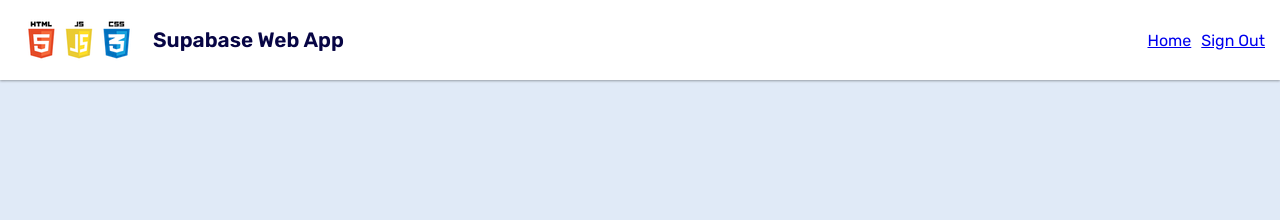
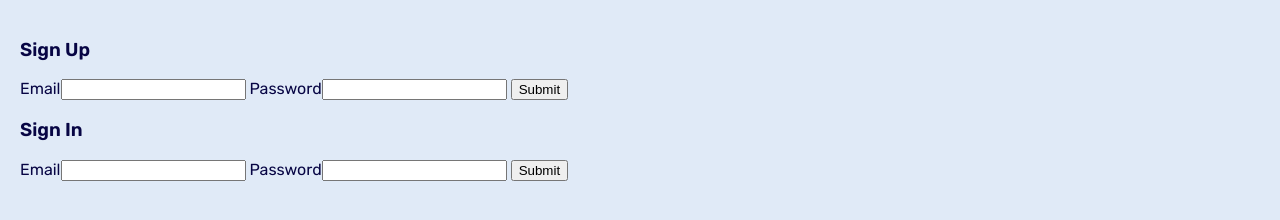
Before and after one commit to akilah-p/shoppinglist, a plain HTML site: page index.html in a window 1280 px wide. Drawn offline with nearby package versions, Linux system fonts and the light colour scheme.

Commit message:
added supabase and index html on main page

```diff
--- a/fetch-utils.js
+++ b/fetch-utils.js
@@ -1,5 +1,5 @@
-const SUPABASE_URL = '';
-const SUPABASE_KEY = '';
+const SUPABASE_URL = 'https://tkqxoqtixhzlrrwspotd.supabase.co';
+const SUPABASE_KEY = 'eyJhbGciOiJIUzI1NiIsInR5cCI6IkpXVCJ9.eyJpc3MiOiJzdXBhYmFzZSIsInJlZiI6InRrcXhvcXRpeGh6bHJyd3Nwb3RkIiwicm9sZSI6ImFub24iLCJpYXQiOjE2NjgxMDgzNjMsImV4cCI6MTk4MzY4NDM2M30.HfaWTJoZaFxI5PwxO4xvxCJ0g_pY6oryjIi4l9w_FAM';
 const client = supabase.createClient(SUPABASE_URL, SUPABASE_KEY);
 
 /* Auth related functions */
--- a/index.html
+++ b/index.html
@@ -25,23 +25,36 @@
     <!-- css -->
     <link rel="stylesheet" href="/styles/reset.css" />
     <link rel="stylesheet" href="/styles/global.css" />
+    <title>My Shopping List</title>
     <!-- add link for page specific css -->
 
 </head>
 
 <body>
-    <header class="page-header">
-        <img class="logo" src="/assets/html_css_js.png" alt="logo">
-        <p class="title">Supabase Web App</p>
-        <nav>
-            <a href="/">Home</a>
-            <a id="sign-out-link" href="auth">Sign Out</a>
-        </nav>
-    </header>
 
-    <main>
+    <main class="auth-main">
+        <div class="left">
+            <div class="auth-container">
+                <form id="sign-up">
+                    <h3> Sign Up</h3>
+                    <label>Email</label><input type="email" name="email" id="sign-up-email" />
+                    <label>Password</label><input type="password" name="password" id="sign-up-password" />
+                    <button>Submit</button>
+                </form>
+            </div>
+        </div>
+        <div class="right">
+            <div class="auth-container">
+                <form id="sign-in">
+                    <h3>Sign In</h3>
+                    <label>Email</label><input type="email" name="email" id="sign-in-email" />
+                    <label>Password</label><input type="password" name="password" id="sign-in-password" />
+                    <button>Submit</button>
+                </form>
+            </div>
+        </div>
+    </main>
 
-    </main>
 
 </body>
 
```
